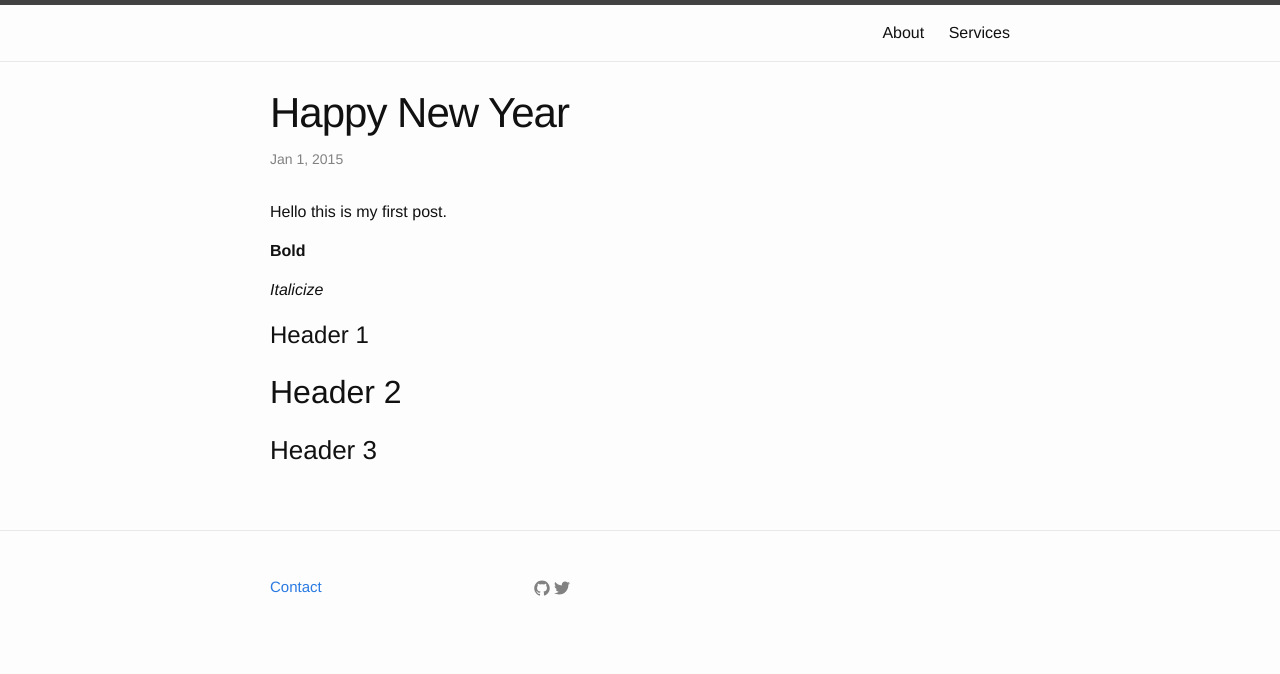
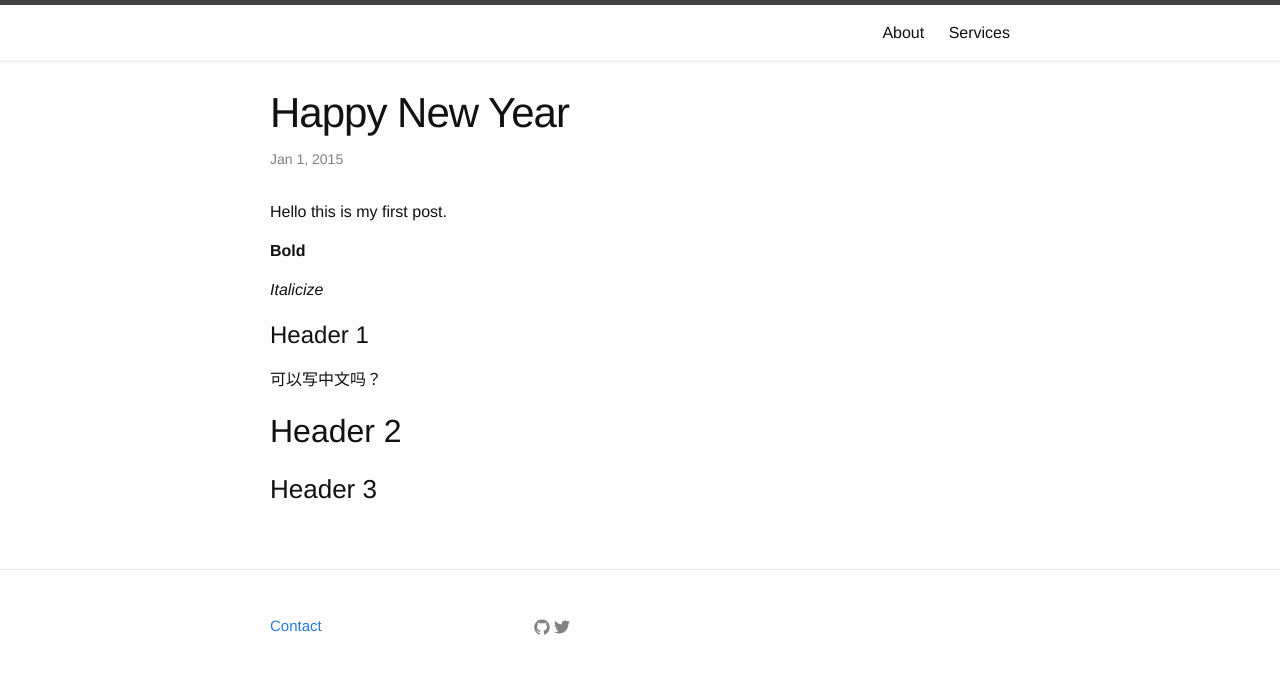
Before and after one commit to thetophu/thetophu.github.io, a Jekyll site: the page built from _posts/2015-01-01-First-Post.md, in a window 1280 px wide. Shown: the top 674 px of the page. Built offline with Jekyll 4.4.1, drawn with Linux system fonts in a browser that asks for light colours.

Commit message:
Update 2015-01-01-First-Post.md

```diff
--- a/_posts/2015-01-01-First-Post.md
+++ b/_posts/2015-01-01-First-Post.md
@@ -13,6 +13,8 @@ Hello this is my first post.
 
 #Header 1
 
+可以写中文吗？
+
 ##Header 2
 
 ###Header 3
```
